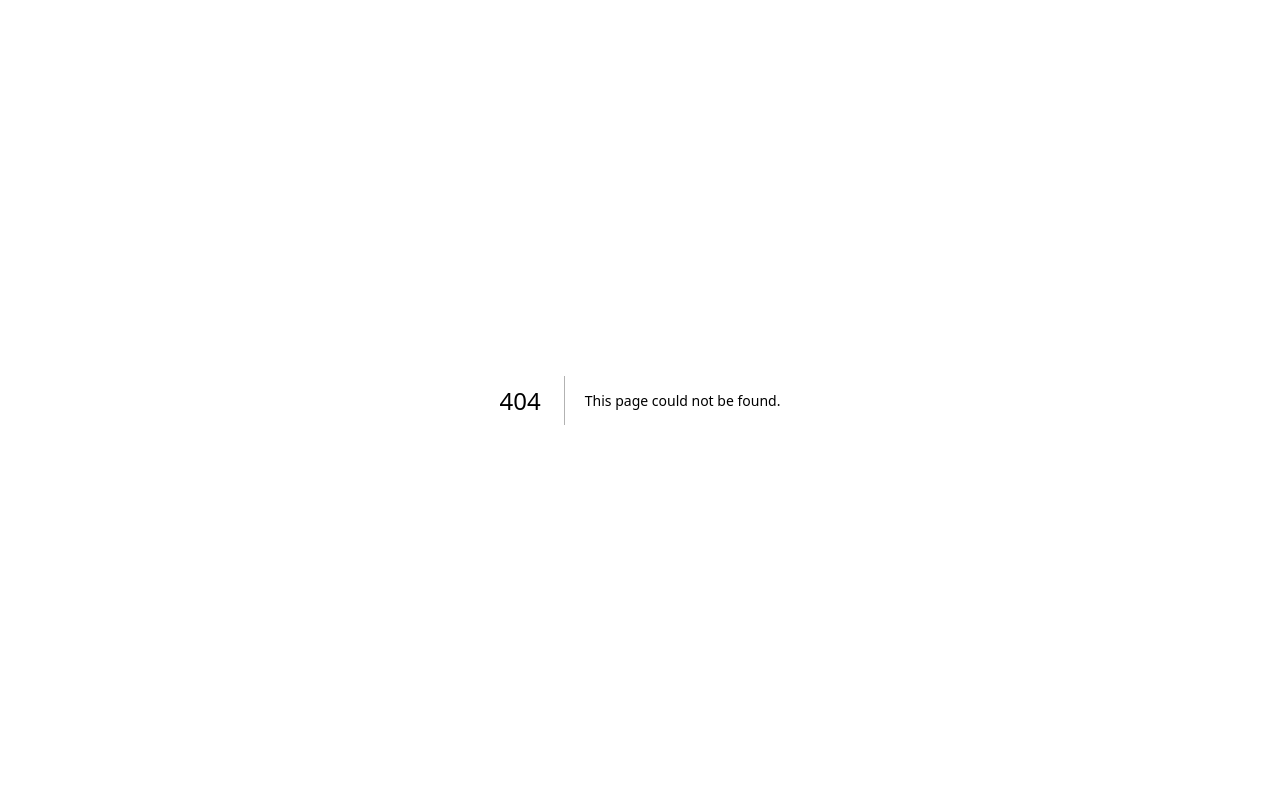
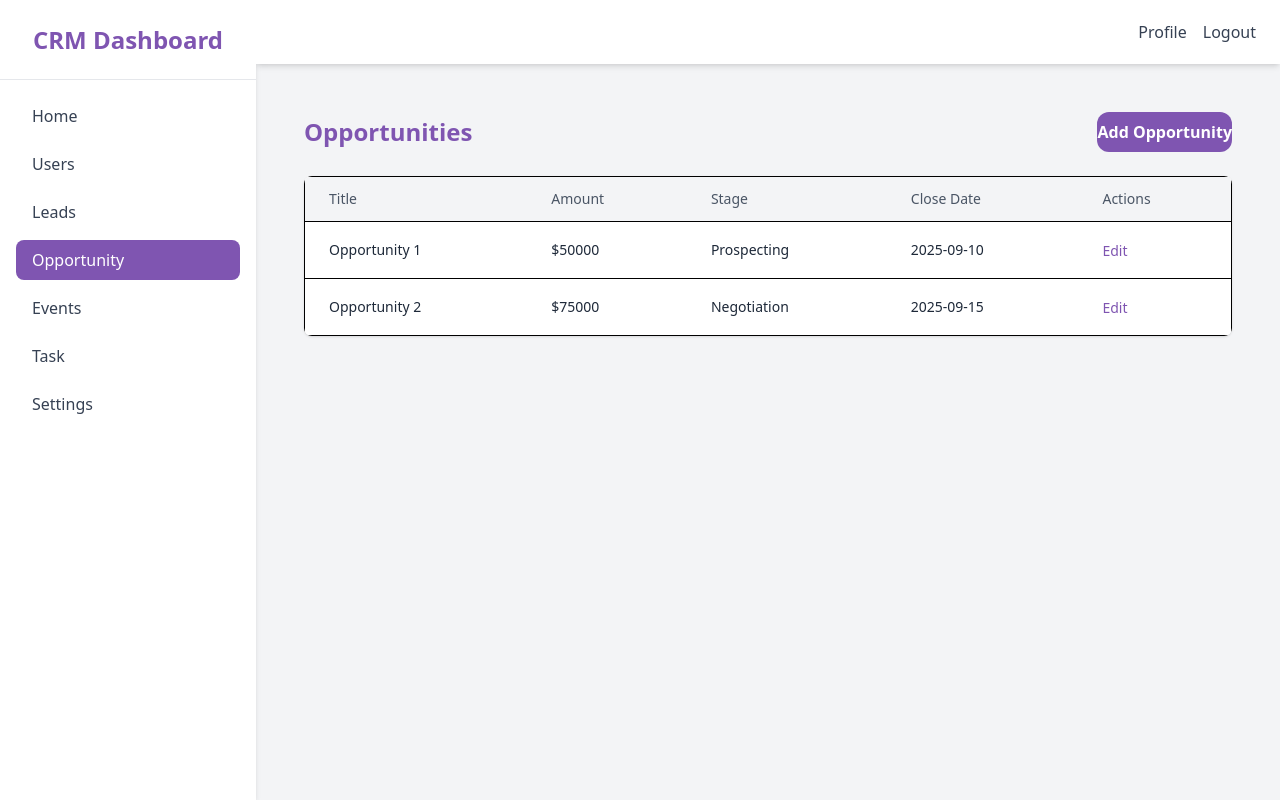
Before and after one commit to Sehajkaur24/crm-frontend, a Next.js app: page /dashboard/opportunity in a window 1280 px wide. Before the commit this address had no page. Built offline with nearby package versions, Linux system fonts and the light colour scheme.

Commit message:
feat: opportunity ui

```diff
--- /dev/null
+++ b/src/app/dashboard/opportunity/page.tsx
@@ -0,0 +1,220 @@
+"use client";
+
+import { useState } from "react";
+import Button from "@/components/Button";
+import FormInput from "@/components/FormInput";
+
+type Opportunity = {
+  id: number;
+  title: string;
+  amount: number;
+  stage: string;
+  closeDate: string;
+};
+
+export default function OpportunitiesPage() {
+  const [opportunities, setOpportunities] = useState<Opportunity[]>([
+    {
+      id: 1,
+      title: "Opportunity 1",
+      amount: 50000,
+      stage: "Prospecting",
+      closeDate: "2025-09-10",
+    },
+    {
+      id: 2,
+      title: "Opportunity 2",
+      amount: 75000,
+      stage: "Negotiation",
+      closeDate: "2025-09-15",
+    },
+  ]);
+
+  const [showForm, setShowForm] = useState(false);
+  const [editingOpportunity, setEditingOpportunity] = useState<Opportunity | null>(null);
+  const [formData, setFormData] = useState({
+    title: "",
+    amount: 0,
+    stage: "Prospecting",
+    closeDate: "",
+  });
+
+  const handleSubmit = (e: React.FormEvent) => {
+    e.preventDefault();
+
+    if (editingOpportunity) {
+
+      setOpportunities((prev) =>
+        prev.map((opp) =>
+          opp.id === editingOpportunity.id
+            ? { ...editingOpportunity, ...formData }
+            : opp
+        )
+      );
+    } else {
+
+      const newOpportunity: Opportunity = {
+        id: opportunities.length + 1,
+        ...formData,
+      };
+      setOpportunities((prev) => [...prev, newOpportunity]);
+    }
+
+    setFormData({ title: "", amount: 0, stage: "Prospecting", closeDate: "" });
+    setEditingOpportunity(null);
+    setShowForm(false);
+  };
+
+  const handleEdit = (opp: Opportunity) => {
+    setFormData({
+      title: opp.title,
+      amount: opp.amount,
+      stage: opp.stage,
+      closeDate: opp.closeDate,
+    });
+    setEditingOpportunity(opp);
+    setShowForm(true);
+  };
+
+  return (
+    <div className="p-6">
+      <div className="flex justify-between items-center mb-6">
+        <h1 className="text-2xl font-bold text-[#7F55B1]">Opportunities</h1>
+        <div className="w-auto">
+          <Button
+            text={showForm ? "Back" : "Add Opportunity"}
+            onClick={() => {
+              setShowForm(!showForm);
+              if (!showForm) {
+                setFormData({ title: "", amount: 0, stage: "Prospecting", closeDate: "" });
+                setEditingOpportunity(null);
+              }
+            }}
+          />
+        </div>
+      </div>
+
+      {showForm ? (
+        <form
+          onSubmit={handleSubmit}
+          className="space-y-4 bg-white p-6 rounded shadow"
+        >
+          <FormInput
+            id="title"
+            label="Title"
+            placeholder="Opportunity Title"
+            value={formData.title}
+            onChange={(e) => setFormData({ ...formData, title: e.target.value })}
+            required
+          />
+
+          <FormInput
+            id="amount"
+            type="number"
+            label="Amount"
+            placeholder="Enter amount"
+            value={formData.amount}
+            onChange={(e) =>
+              setFormData({ ...formData, amount: Number(e.target.value) })
+            }
+            required
+          />
+
+          <div>
+            <label className="block text-sm font-medium text-gray-700 mb-1">
+              Stage
+            </label>
+            <select
+              value={formData.stage}
+              onChange={(e) => setFormData({ ...formData, stage: e.target.value })}
+              className="w-full px-4 py-2 border border-gray-300 rounded-md"
+            >
+              <option>Prospecting</option>
+              <option>Qualification</option>
+              <option>Proposal</option>
+              <option>Negotiation</option>
+              <option>Closed Won</option>
+              <option>Closed Lost</option>
+            </select>
+          </div>
+
+          <FormInput
+            id="closeDate"
+            type="date"
+            label="Close Date"
+            value={formData.closeDate}
+            onChange={(e) =>
+              setFormData({ ...formData, closeDate: e.target.value })
+            }
+            required
+          />
+
+          <div className="flex gap-4">
+            <div className="w-32">
+              <Button text={editingOpportunity ? "Update" : "Submit"} type="submit" />
+            </div>
+            <div className="w-32">
+              <Button
+                text="Cancel"
+                variant="secondary"
+                onClick={() => {
+                  setShowForm(false);
+                  setEditingOpportunity(null);
+                }}
+              />
+            </div>
+          </div>
+        </form>
+      ) : (
+        <div className="overflow-x-auto rounded-lg shadow">
+          <table className="min-w-full bg-white border">
+            <thead className="bg-gray-100">
+              <tr>
+                <th className="px-6 py-3 text-left text-sm font-medium text-gray-600">
+                  Title
+                </th>
+                <th className="px-6 py-3 text-left text-sm font-medium text-gray-600">
+                  Amount
+                </th>
+                <th className="px-6 py-3 text-left text-sm font-medium text-gray-600">
+                  Stage
+                </th>
+                <th className="px-6 py-3 text-left text-sm font-medium text-gray-600">
+                  Close Date
+                </th>
+                <th className="px-6 py-3 text-left text-sm font-medium text-gray-600">
+                  Actions
+                </th>
+              </tr>
+            </thead>
+            <tbody>
+              {opportunities.map((opp) => (
+                <tr key={opp.id} className="border-t">
+                  <td className="px-6 py-4 text-sm text-gray-800">{opp.title}</td>
+                  <td className="px-6 py-4 text-sm text-gray-800">${opp.amount}</td>
+                  <td className="px-6 py-4 text-sm text-gray-800">{opp.stage}</td>
+                  <td className="px-6 py-4 text-sm text-gray-800">{opp.closeDate}</td>
+                  <td className="px-6 py-4">
+                    <button
+                      onClick={() => handleEdit(opp)}
+                      className="text-[#7F55B1] hover:underline text-sm font-medium"
+                    >
+                      Edit
+                    </button>
+                  </td>
+                </tr>
+              ))}
+              {opportunities.length === 0 && (
+                <tr>
+                  <td colSpan={5} className="text-center py-6 text-gray-500">
+                    No opportunities found.
+                  </td>
+                </tr>
+              )}
+            </tbody>
+          </table>
+        </div>
+      )}
+    </div>
+  );
+}
--- a/src/app/dashboard/page.tsx
+++ b/src/app/dashboard/page.tsx
@@ -4,8 +4,8 @@ export default function DashboardPage() {
   return (
 
       <div className="p-6">
-        <h2 className="text-2xl font-bold text-[#7F55B1] mb-4">Welcome Back!</h2>
-        <p className="text-gray-700">This is your dashboard overview.</p>
+        <h2 className="text-2xl font-bold text-[#7F55B1] mb-4">Welcome!</h2>
+
       </div>
 
   );
--- a/src/components/FormInput.tsx
+++ b/src/components/FormInput.tsx
@@ -5,7 +5,7 @@ type FormInputProps = {
   label: string;
   type?: string;
   placeholder?: string;
-  value: string;
+  value: string | number;   // ✅ changed here
   onChange: (e: React.ChangeEvent<HTMLInputElement>) => void;
   required?: boolean;
   autoComplete?: string;
```
